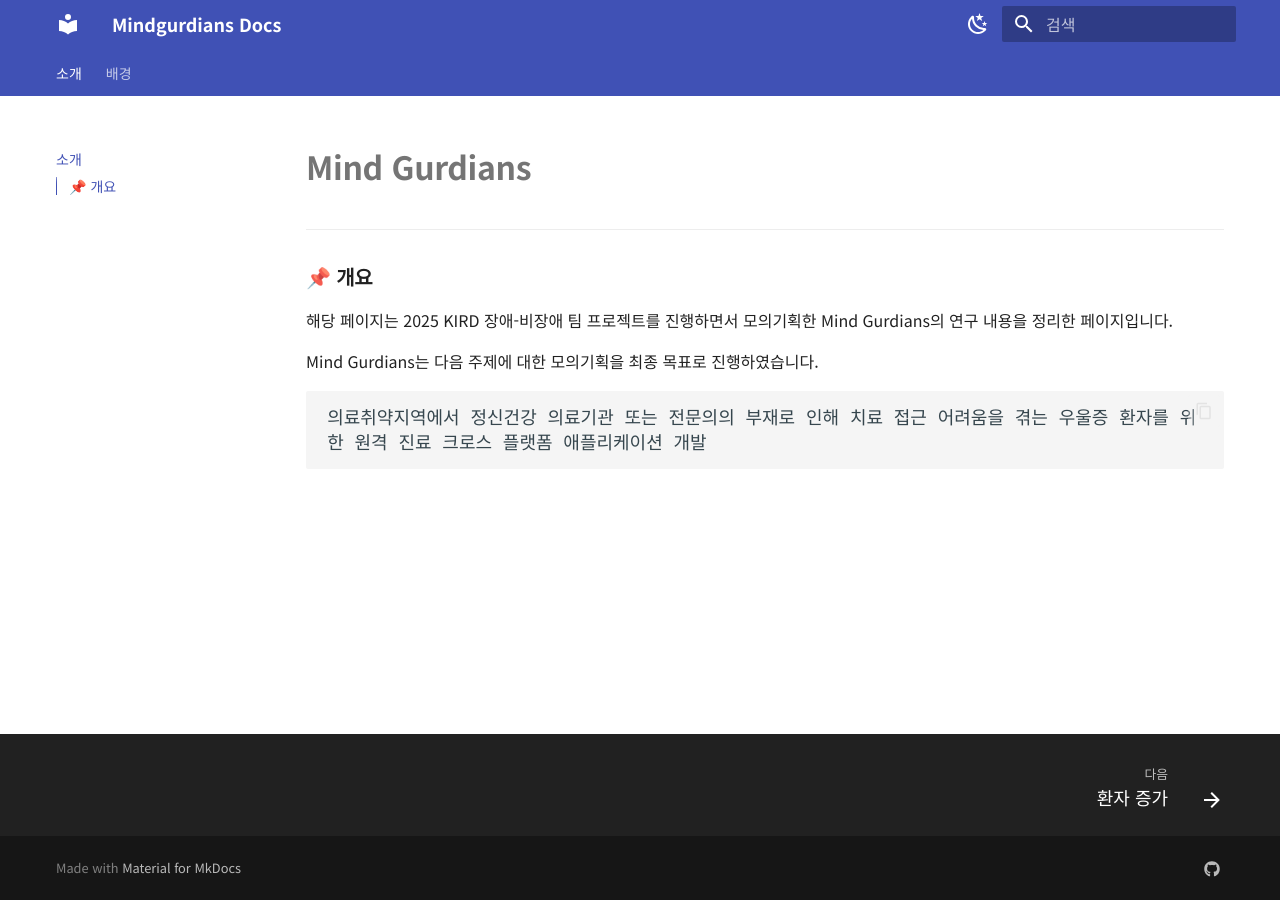
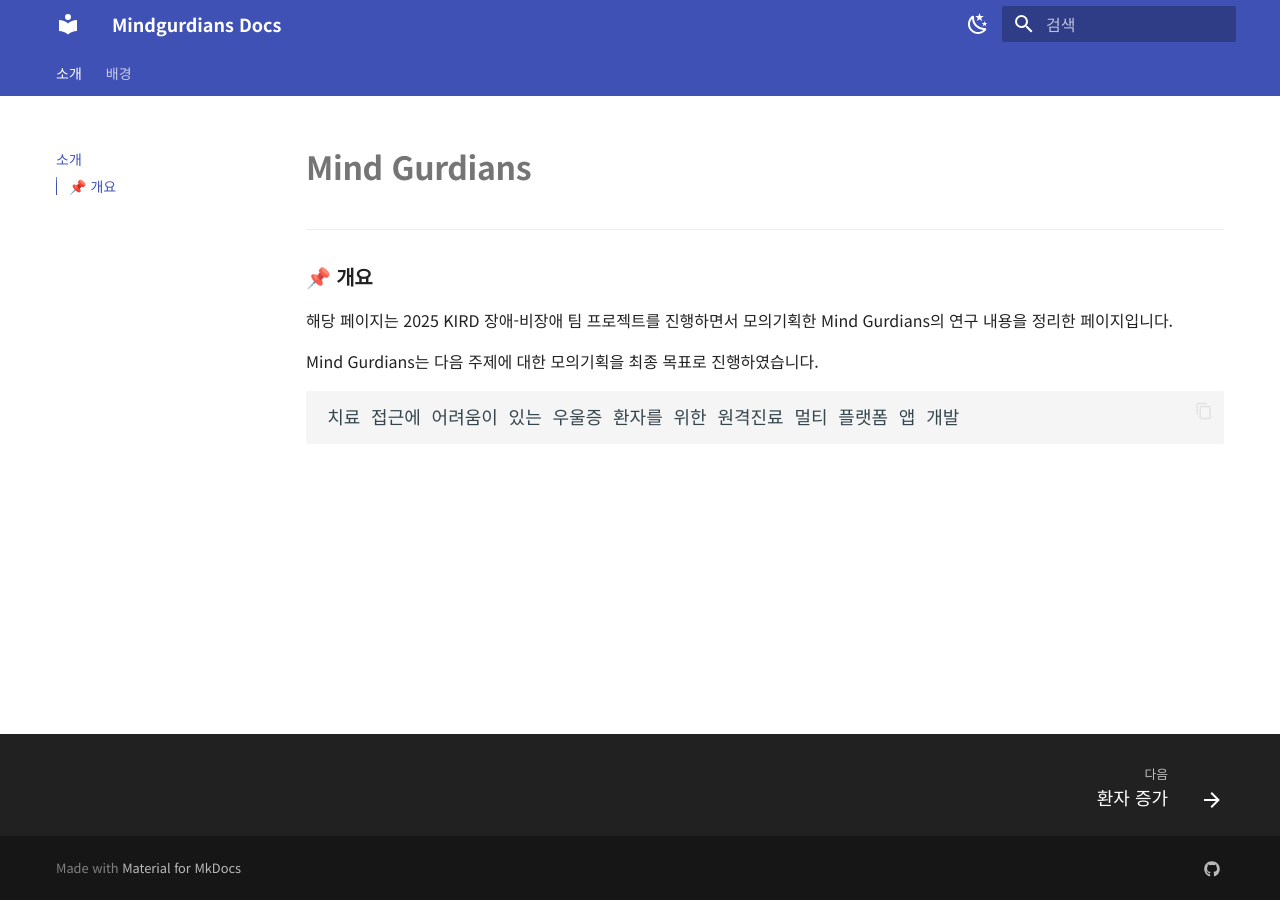
Before and after one commit to rlaxogh5079/mindgurdians_docs, an MkDocs documentation site: the page built from docs/index.md, in a window 1280 px wide. Built offline with MkDocs 1.6.1 and Material for MkDocs 9.7.7, drawn with Linux system fonts in a browser that asks for light colours; a script that is not in the unit is left out.

Commit message:
Update Final Goal Text

````diff
--- a/docs/index.md
+++ b/docs/index.md
@@ -9,5 +9,5 @@
 Mind Gurdians는 다음 주제에 대한 모의기획을 최종 목표로 진행하였습니다.
 
 ```
-의료취약지역에서 정신건강 의료기관 또는 전문의의 부재로 인해 치료 접근 어려움을 겪는 우울증 환자를 위한 원격 진료 크로스 플랫폼 애플리케이션 개발
+치료 접근에 어려움이 있는 우울증 환자를 위한 원격진료 멀티 플랫폼 앱 개발
 ```
````
